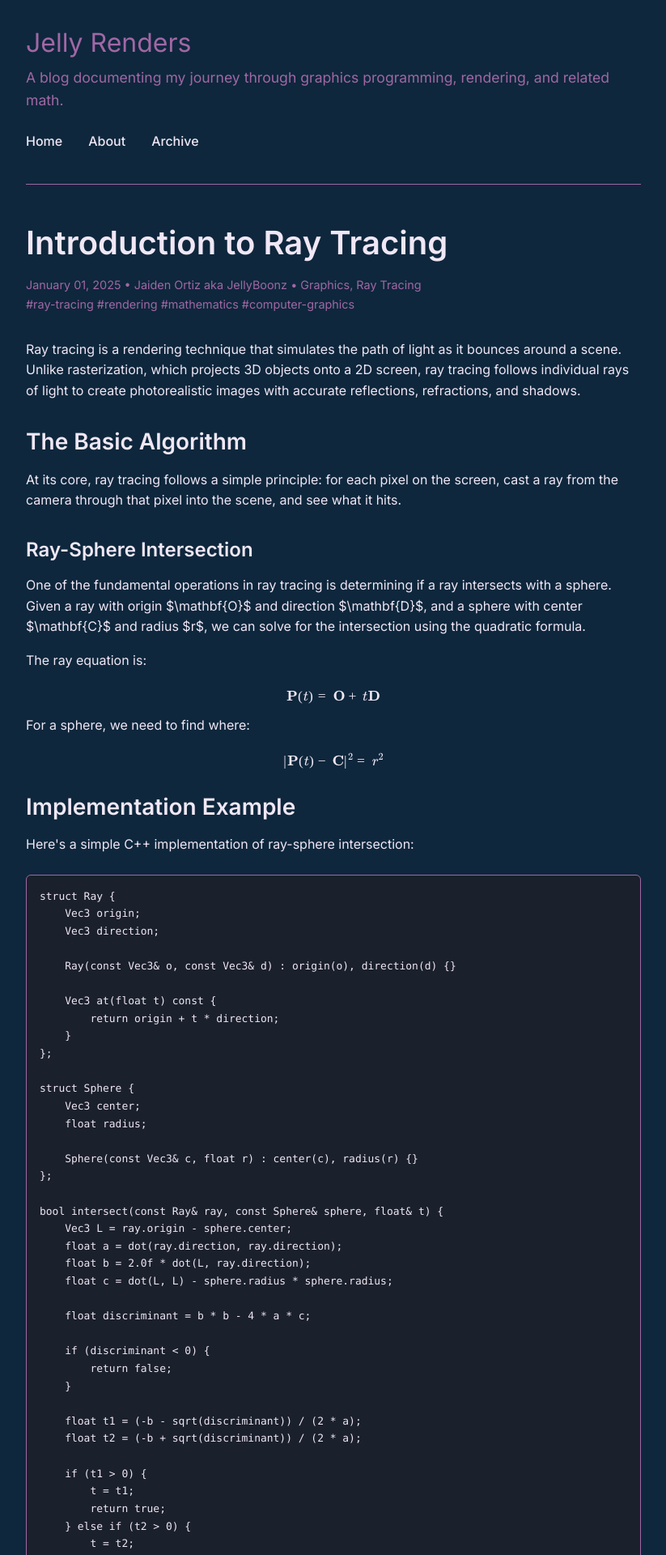
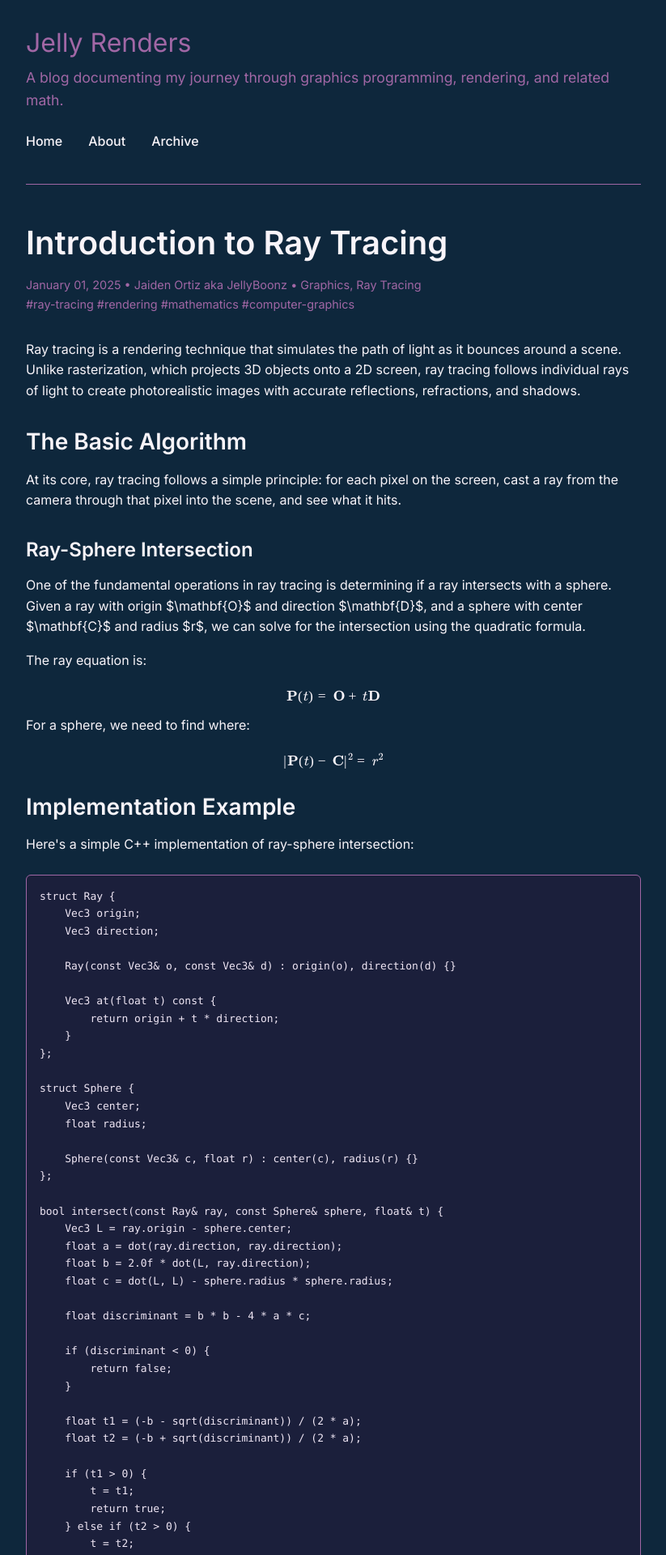
Before and after one commit to JellyBoonz/graphics-blog, a Jekyll site: the page preview.html, which Jekyll copies as it is, in a window 1280 px wide. Shown: the top 1920 px of the page at 81% size, without its empty margins (228-1051 px from the left). Built offline with Jekyll 4.4.1, drawn with Linux system fonts in a browser that asks for light colours.

Commit message:
Update blog content - Fri Oct 17 21:18:27 EDT 2025

```diff
--- a/assets/css/style.css
+++ b/assets/css/style.css
@@ -8,7 +8,7 @@
 body {
   font-family: "Inter", "SF Pro Display", -apple-system, BlinkMacSystemFont, "Segoe UI", "Roboto", "Helvetica Neue", Arial, sans-serif;
   line-height: 1.6;
-  color: #F0E7F5;
+  color: #F8F4F9;
   background-color: #0E273C;
   margin: 0;
   padding: 0;
@@ -33,7 +33,7 @@ body {
   font-size: 2rem;
   font-weight: 400;
   margin: 0;
-  color: #F0E7F5;
+  color: #F8F4F9;
   text-decoration: none;
 }
 
@@ -57,7 +57,7 @@ body {
 }
 
 .nav-list a {
-  color: #F0E7F5;
+  color: #F8F4F9;
   text-decoration: none;
   font-weight: 500;
   transition: color 0.2s ease;
@@ -80,7 +80,7 @@ body {
 .post-title {
   font-size: 2.5rem;
   font-weight: 700;
-  color: #F0E7F5;
+  color: #F8F4F9;
   margin: 0 0 1rem 0;
   line-height: 1.2;
 }
@@ -102,7 +102,7 @@ body {
 
 /* Typography */
 h1, h2, h3, h4, h5, h6 {
-  color: #F0E7F5;
+  color: #F8F4F9;
   margin: 2rem 0 1rem 0;
   font-weight: 600;
   line-height: 1.3;
@@ -149,7 +149,7 @@ blockquote {
 
 /* Code blocks */
 pre {
-  background-color: #1a202c;
+  background-color: #1B1F3B;
   border: 1px solid #A167A5;
   border-radius: 6px;
   padding: 1rem;
@@ -161,7 +161,7 @@ pre {
 }
 
 code {
-  background-color: #1a202c;
+  background-color: #1B1F3B;
   border: 1px solid #A167A5;
   border-radius: 3px;
   padding: 0.2rem 0.4rem;
@@ -178,7 +178,7 @@ pre code {
 
 /* Syntax highlighting */
 .highlight {
-  background-color: #1a202c;
+  background-color: #1B1F3B;
   border: 1px solid #A167A5;
   border-radius: 6px;
   margin: 1.5rem 0;
@@ -248,7 +248,7 @@ img {
   font-size: 1.5rem;
   font-weight: 600;
   margin: 0 0 0.5rem 0;
-  color: #F0E7F5;
+  color: #F8F4F9;
 }
 
 .post-list-meta {
@@ -258,7 +258,7 @@ img {
 }
 
 .post-excerpt {
-  color: #F0E7F5;
+  color: #F8F4F9;
   margin: 0;
 }
 
@@ -289,7 +289,7 @@ img {
 }
 
 .pagination a:hover {
-  background-color: #1a202c;
+  background-color: #1B1F3B;
   color: #D3BCCC;
 }
 
```
Also changed, not shown: _posts/2025-01-01-introduction-to-ray-tracing.md (+1 -1 lines).
